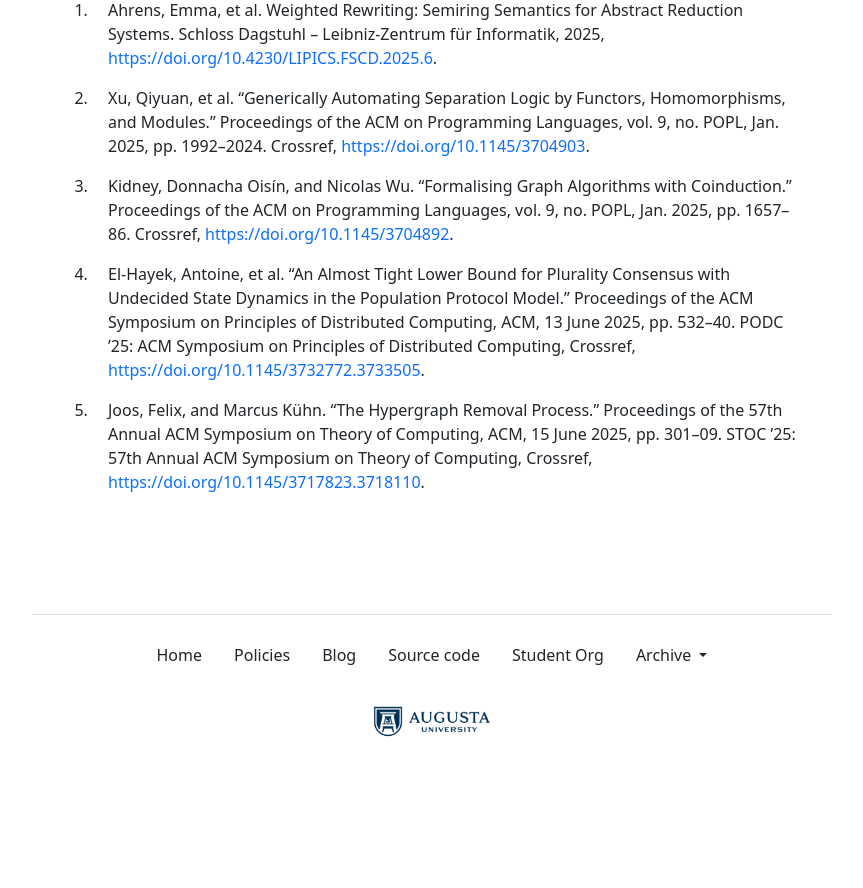
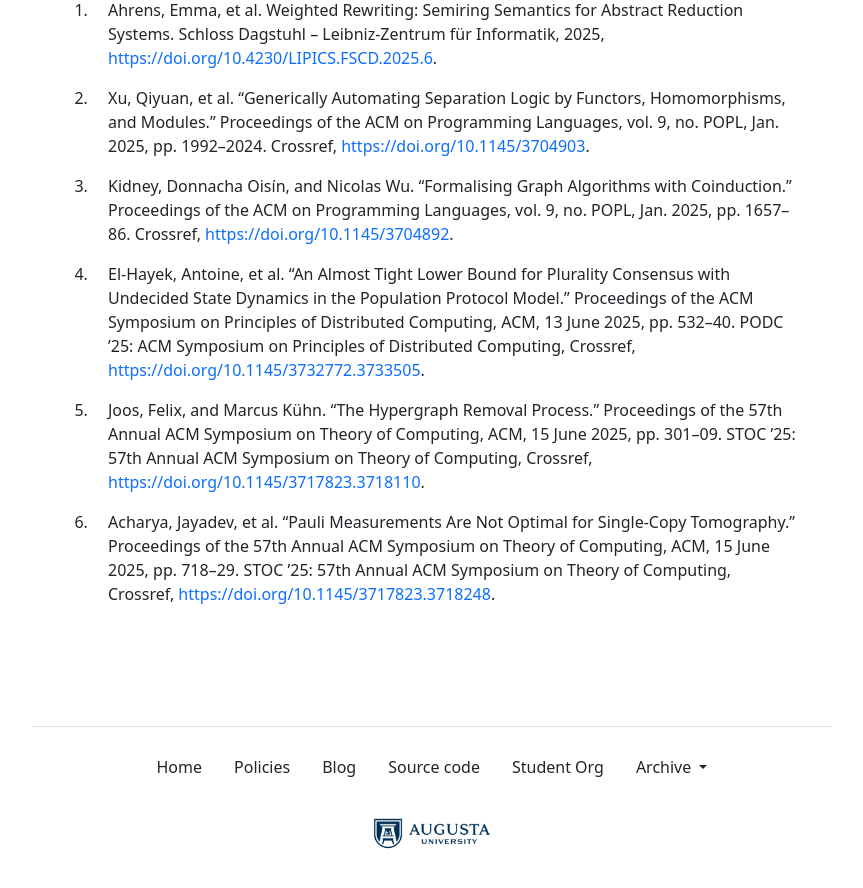
Before and after one commit to the-au-forml-lab/plgroup, a Jekyll site: the page built from docs/index.md, in a window 1280 px wide and 900 px high, scrolled down 1701 px. Shown: the top 888 px of the window, without its empty margins (208-1071 px from the left). Built offline with Jekyll 4.4.1, drawn with Linux system fonts in a browser that asks for light colours; before the commit the page ends 2489 px from its top, so only the background shows below that; some of the changed text lies outside the part shown.

Commit message:
[create-pull-request] automated change

```diff
--- a/data/history.txt
+++ b/data/history.txt
@@ -52,3 +52,4 @@
 10.1145/3704892
 10.1145/3732772.3733505
 10.1145/3717823.3718110
+10.1145/3717823.3718248
--- a/docs/index.md
+++ b/docs/index.md
@@ -36,7 +36,7 @@ organization.
 | 4.  | September 12 | Formalising Graph Algorithms with Coinduction.    | UH227 (Fishbowl) |
 | 5.  | September 19 | An Almost Tight Lower Bound for Plurality Consensus with Undecided State Dynamics in the Population Protocol Model.    | UH227 (Fishbowl) |
 | 6.  | September 26 | The Hypergraph Removal Process.    | UH227 (Fishbowl) |
-| 7.  | October 3    | Paper 06 discussion    | UH227 (Fishbowl) |
+| 7.  | October 3    | Pauli Measurements Are Not Optimal for Single-Copy Tomography.    | UH227 (Fishbowl) |
 | 8.  | October 10   | _Fall pause_           |                  |
 | 9.  | October 17   | Paper 07 discussion    | UH227 (Fishbowl) |
 | 10. | October 24   | Paper 08 discussion    | UH227 (Fishbowl) |
--- a/docs/papers.md
+++ b/docs/papers.md
@@ -3,3 +3,4 @@
 1. Kidney, Donnacha Oisín, and Nicolas Wu. “Formalising Graph Algorithms with Coinduction.” Proceedings of the ACM on Programming Languages, vol. 9, no. POPL, Jan. 2025, pp. 1657–86. Crossref, <https://doi.org/10.1145/3704892>.
 1. El-Hayek, Antoine, et al. “An Almost Tight Lower Bound for Plurality Consensus with Undecided State Dynamics in the Population Protocol Model.” Proceedings of the ACM Symposium on Principles of Distributed Computing, ACM, 13 June 2025, pp. 532–40. PODC ’25: ACM Symposium on Principles of Distributed Computing, Crossref, <https://doi.org/10.1145/3732772.3733505>.
 1. Joos, Felix, and Marcus Kühn. “The Hypergraph Removal Process.” Proceedings of the 57th Annual ACM Symposium on Theory of Computing, ACM, 15 June 2025, pp. 301–09. STOC ’25: 57th Annual ACM Symposium on Theory of Computing, Crossref, <https://doi.org/10.1145/3717823.3718110>.
+1. Acharya, Jayadev, et al. “Pauli Measurements Are Not Optimal for Single-Copy Tomography.” Proceedings of the 57th Annual ACM Symposium on Theory of Computing, ACM, 15 June 2025, pp. 718–29. STOC ’25: 57th Annual ACM Symposium on Theory of Computing, Crossref, <https://doi.org/10.1145/3717823.3718248>.
```
